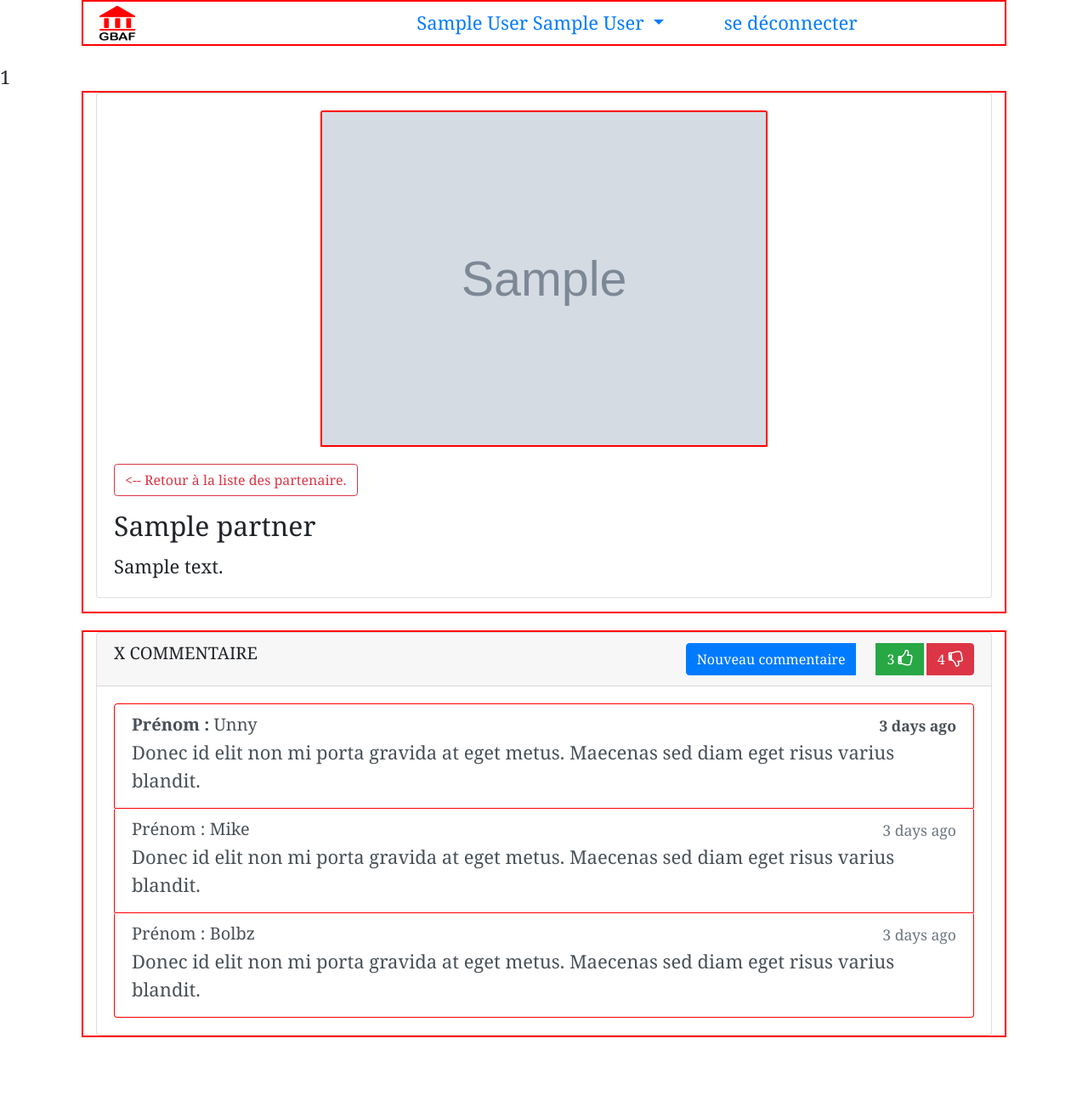
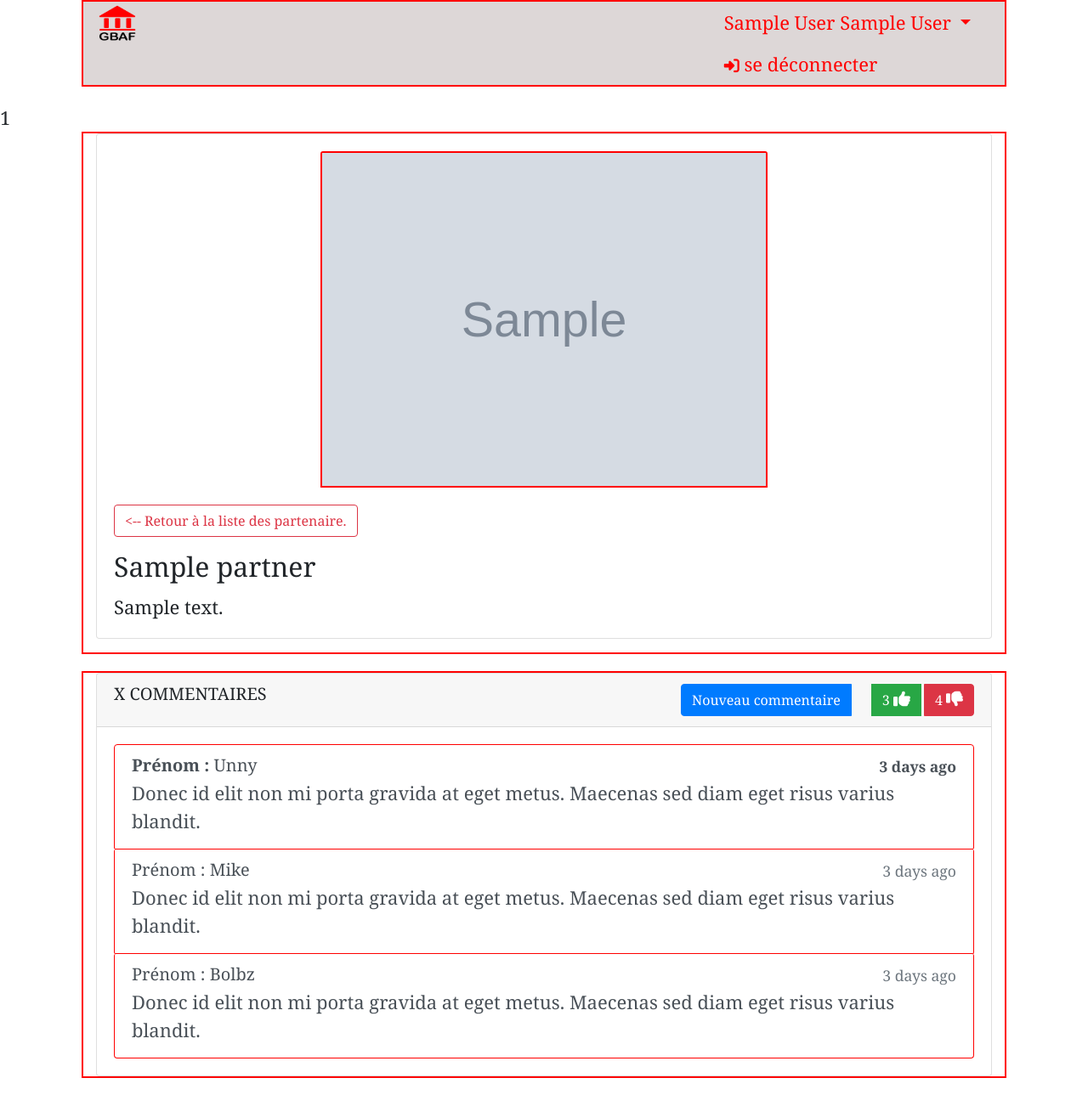
Before and after one commit to bolbz/GBAF, a PHP site: template views/partnerView.php in a window 1280 px wide. Shown: the whole page at 85% size. Before the commit the page ends 1221 px from the top, so only its background shows below. Run offline with PHP 8.4, Linux system fonts and the light colour scheme; the visitor is signed in with stand-in values (Sample User, id 1); the template is opened without the code that fills it: most values are stand-ins (such as "Sample title", 1, 10 or a date in 2020); grey boxes marked "Sample" are stand-in pictures; some libraries are stand-ins or nearby versions; some web fonts are replaced.

Commit message:
nettoyage du code

```diff
--- a/models/UserManager.php
+++ b/models/UserManager.php
@@ -49,6 +49,8 @@ class UserManager extends Connection
     {
         try
         {
+            $error='Mot de passe ou utilisateur incorrect';
+
             $db=$this->dbConnect();
             $req= $db->prepare('SELECT * FROM users WHERE username=?');
             $req->execute(array($username));
@@ -62,7 +64,9 @@ class UserManager extends Connection
                 $_SESSION['user_username']=$login['username'];
                 return $login;
          } else {
-             return false;
+             session_start();
+             $_SESSION['error'] =  $error;
+
          }
 
         }catch(PDOException $e){
--- a/public/css/home.css
+++ b/public/css/home.css
@@ -38,11 +38,12 @@
     }
   }
 
-  img{
+ img{
     background-size: cover;
     height: 100%;
     width: 100%;
   }
+
 
   body{
     font-family: Georgia, 'Times New Roman', Times, serif;
--- a/views/header.php
+++ b/views/header.php
@@ -1,24 +1,20 @@
 <header>
     <div class="container-fluid header">
         <div class="row">
-            <div class="col-lg-4 col-md-4 col-sm-12 menu">
+            <div class="col-lg-8 col-md-8 col-sm-12 menu">
                 <img class="rounded" src="public/images/logo.png" alt="">
-            </div>
-            <div class="col-lg-4 col-md-4 col-sm-12 menu dropdown">
-                <ul class="nav">
-                    <li class="nav-item">
-                        <a  class="nav-link dropdown-toggle" href=""  role="button" id="dropdownMenuLink" data-toggle="dropdown" aria-haspopup="true" aria-expanded="false">
-                            <?php echo $_SESSION['user_name'] . ' ' . $_SESSION['user_lastname']; ?>
-                        </a>
-                    </li>
-                    <div class="dropdown-menu" aria-labelledby="dropdownMenuLink">
-                        <a class="dropdown-item" href="#">paramètre du compte</a>
-                    </div>
-                </ul>
             </div>
             <div class="col-lg-4 col-md-4 col-sm-12 menu">
                 <ul class="nav">
-                    <li class="nav-item"><a class="nav-link" href="index.php?action=logout">se déconnecter</a></li>
+                    <li class="nav-item dropdown">
+                        <a  class="nav-link dropdown-toggle" href=""  role="button" id="dropdownMenuLink" data-toggle="dropdown" aria-haspopup="true" aria-expanded="false">
+                            <?= $_SESSION['user_name'] . ' ' . $_SESSION['user_lastname']; ?>
+                        </a>
+                        <div class="dropdown-menu" aria-labelledby="dropdownMenuLink">
+                            <a class="dropdown-item" href="#">paramètre du compte</a>
+                        </div>
+                    </li>
+                    <li class="nav-item"><a class="nav-link" href="index.php?action=logout"><i style='font-size:18px' class='fas'>&#xf2f6;</i> se déconnecter</a></li>
                 </ul>
             </div>
         </div>
@@ -35,8 +31,19 @@
         width: 600px;
         height: 100px;
     }
+    .nav{
+        display: block;
     }
-
+    .dropdown-toggle{
+        padding-left: 50px;
+    }
+    }
+    .header{
+        background-color: #ddd7d7;
+    }
+    .header a{
+        color: red;
+    }
     .rounded{
         width: 50px;
         height: 50px;
--- a/views/partnerView.php
+++ b/views/partnerView.php
@@ -35,7 +35,7 @@
                     <div class="btn-toolbar justify-content-between" role="toolbar"
                         aria-label="Toolbar with button groups">
                         <div class="input-group">
-                            <h5>X COMMENTAIRE</h5>
+                            <h5>X COMMENTAIRES</h5>
                         </div>
                         <div class="btn-group" role="group" aria-label="First group">
                             <button type="button" class="btn btn-primary mr-4">Nouveau commentaire</button>
--- a/views/template.php
+++ b/views/template.php
@@ -12,11 +12,9 @@
     <?php
           if($style == 'Home') {
             echo '<link rel="stylesheet" href="public/css/home.css" media="screen" type="text/css" /> ';
-            echo '<link rel="stylesheet" href="public/css/header.css" media="screen" type="text/css" /> ';
           }
           elseif($style == 'Partner') {
             echo '<link rel="stylesheet" href="public/css/partners.css" media="screen" type="text/css" /> ';
-            echo '<link rel="stylesheet" href="public/css/header.css" media="screen" type="text/css" /> ';
           }
           elseif($style == 'Connect') {
             echo '<link rel="stylesheet" href="public/css/connect.css" media="screen" type="text/css" /> ';
@@ -31,6 +29,7 @@
 
     <?= $content; ?>
 
+    <script src='https://kit.fontawesome.com/a076d05399.js'></script>
     <script src="https://code.jquery.com/jquery-3.5.1.slim.min.js" integrity="sha384-DfXdz2htPH0lsSSs5nCTpuj/zy4C+OGpamoFVy38MVBnE+IbbVYUew+OrCXaRkfj" crossorigin="anonymous"></script>
     <script src="https://cdn.jsdelivr.net/npm/popper.js@1.16.0/dist/umd/popper.min.js" integrity="sha384-Q6E9RHvbIyZFJoft+2mJbHaEWldlvI9IOYy5n3zV9zzTtmI3UksdQRVvoxMfooAo" crossorigin="anonymous"></script>
     <script src="https://stackpath.bootstrapcdn.com/bootstrap/4.5.0/js/bootstrap.min.js" integrity="sha384-OgVRvuATP1z7JjHLkuOU7Xw704+h835Lr+6QL9UvYjZE3Ipu6Tp75j7Bh/kR0JKI" crossorigin="anonymous"></script>
```
Also changed, not shown: controllers/UserController.php (+10 -2 lines), index.php (+5 -2 lines), views/connection.php (+13 -1 lines), views/homeView.php (+5 -4 lines), views/register.php (+15 -3 lines), public/images/banniere.png (added), public/images/bannierre.jpg (added).
